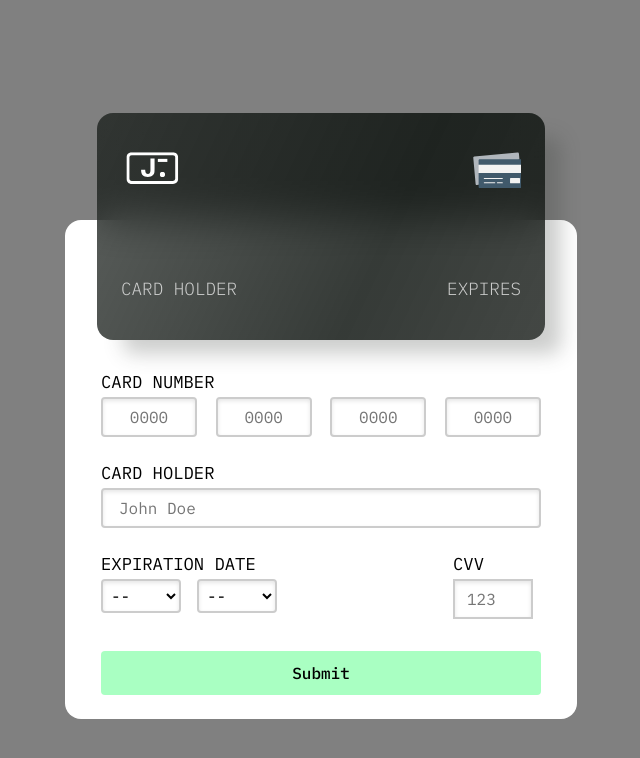
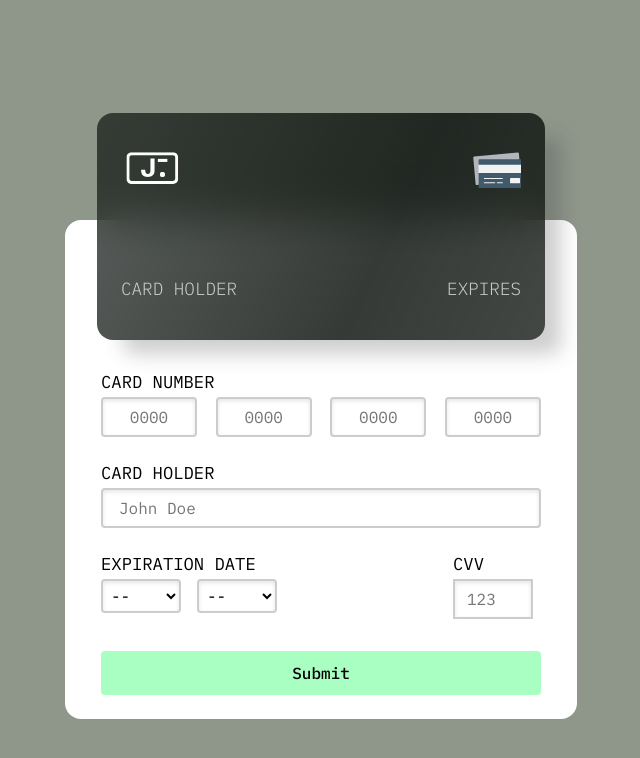
Before and after one commit to Jonnie-Dev/paymentCard, a plain HTML site: page index.html in a window 1280 px wide. Shown: the whole page, without its empty margins (319-959 px from the left). Drawn offline with Linux system fonts and the light colour scheme.

Commit message:
fix body background color

```diff
--- a/style.css
+++ b/style.css
@@ -9,7 +9,7 @@ body {
   display: flex;
   justify-content: center;
   align-items: center;
-  background-color: grey;
+  background-color: #8f968a;
   height: 100vh;
 }
 
```
